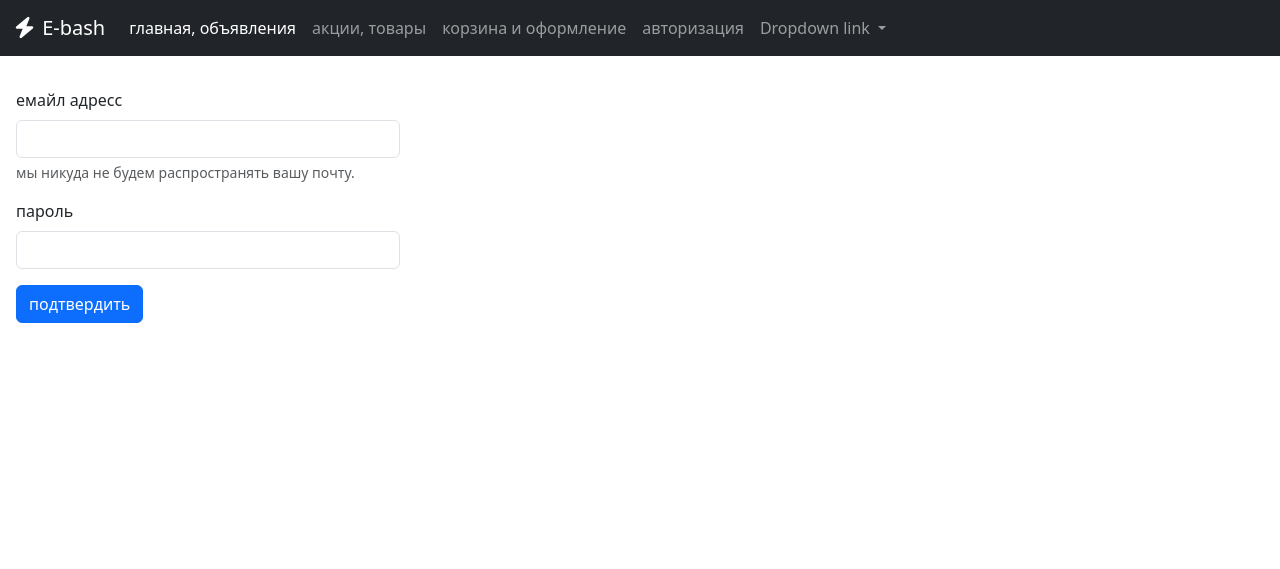
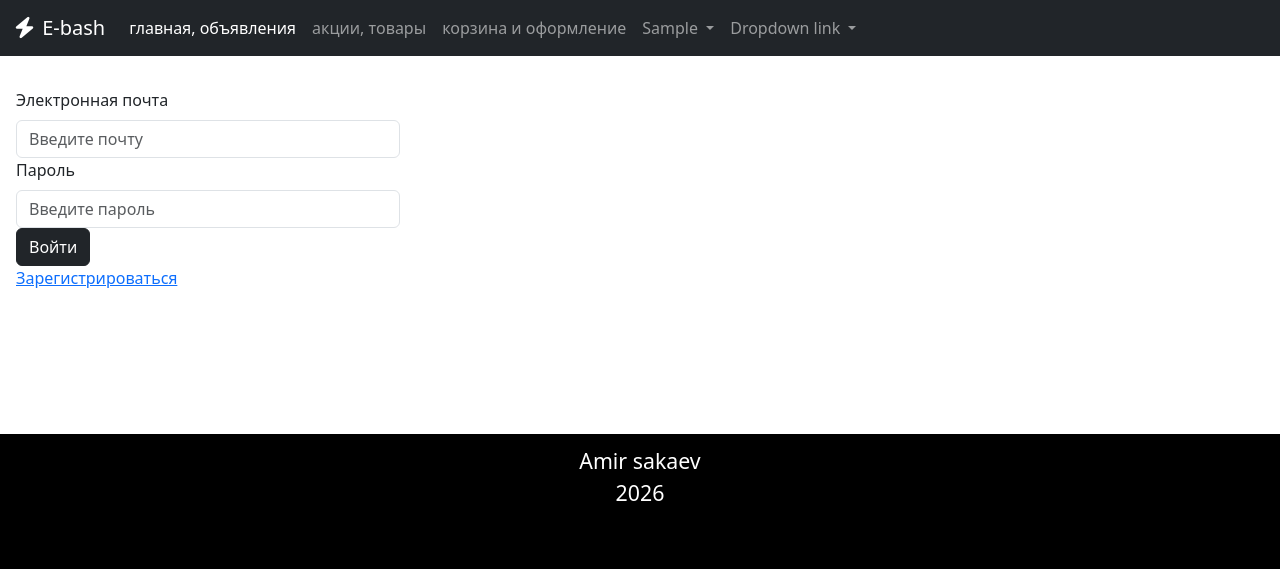
Before and after one commit to systav-del/e-bash, a Django app: template e_bash/e_bash_app/templates/auth.html in a window 1280 px wide. Shown: the top 569 px of the page. Run offline with Django 5.2, Linux system fonts and the light colour scheme; the template is opened without the code that fills it: most values are stand-ins (such as "Sample title", 1, 10 or a date in 2020); some libraries are stand-ins or nearby versions.

Commit message:
табуляция кода и его написание 03.04.26"

```diff
--- a/e_bash/e_bash_app/templates/account.html
+++ b/e_bash/e_bash_app/templates/account.html
@@ -20,7 +20,7 @@
 
          <!--дата рождения-->
         <label for="birthdate" class="form-label reg-label">дата рождения</label>
-        <input type="date" class="form-control" id="birthdate" placeholder="Введите дату рождения" value="{{ birthdate }}">
+        <input type="date" class="form-control" id="birthdate" placeholder="Введите дату рождения" value="{{ birthdate }}" disabled>
         <small id="birthdate-info" class="from-text text-muted">Извините, дату рождения изменить нельзя</small>
         <br>
 
--- a/e_bash/e_bash_app/templates/auth.html
+++ b/e_bash/e_bash_app/templates/auth.html
@@ -1,34 +1,27 @@
+{% extends 'base.html' %}
 {% load static %}
-<!DOCTYPE html>
-<html>
-<head>
-    <meta charset="UTF-8">
-    <meta name="viewport" content="width=device-width, initial-scale=1.0">
-    <title>E-bash market</title>
-    <link rel="stylesheet" href={% static 'css/header.css' %}>
+
+{% block title %}Авторизация – Продукты 24{% endblock %}
+
+{% block css %}
+    <!-- Связывание с CSS файлом -->
     <link rel="stylesheet" href={% static 'css/auth.css' %}>
-    <link href="https://cdn.jsdelivr.net/npm/bootstrap@5.3.8/dist/css/bootstrap.min.css" rel="stylesheet" integrity="sha384-sRIl4kxILFvY47J16cr9ZwB07vP4J8+LH7qKQnuqkuIAvNWLzeN8tE5YBujZqJLB" crossorigin="anonymous">
-    <!-- Font Awesome подключение -->
-    <link rel="stylesheet" href="https://cdnjs.cloudflare.com/ajax/libs/font-awesome/7.0.1/css/all.min.css" integrity="sha512-2SwdPD6INVrV/lHTZbO2nodKhrnDdJK9/kg2XD1r9uGqPo1cUbujc+IYdlYdEErWNu69gVcYgdxlmVmzTWnetw==" crossorigin="anonymous" referrerpolicy="no-referrer" />
-</head>
-<body>
+{% endblock %}
+
+{% block content %}
     {% csrf_token %}
-    <div class="auth">
-        <div class="mb-3">
-            <label for="exampleInputEmail1" class="form-label">емайл адресс</label>
-            <input type="email" class="form-control" id="email" aria-describedby="emailHelp">
-            <div id="emailHelp" class="form-text">мы никуда не будем распространять вашу почту.</div>
+    <main class="auth">
+        <label for="email" class="form-label">Электронная почта</label>
+        <input type="email" class="form-control" id="email" placeholder="Введите почту">
+        <label for="password" class="form-label" id="password-label">Пароль</label>
+        <input type="password" class="form-control" id="password" placeholder="Введите пароль">
+        <input type="button" class="btn btn-dark" id="auth-button" value="Войти">
+        <div class="reg-container">
+            <a href="{% url 'reg' %}" class="reg-link">Зарегистрироваться</a>
         </div>
-        <div class="mb-3">
-            <label for="exampleInputPassword1" class="form-label">пароль</label>
-            <input type="password" class="form-control" id="password">
-        </div>
-        <button type="button" class="btn btn-primary" id="auth-button">подтвердить</button>
-    </div>
+    </main>
+{% endblock %}
 
-    <script src="https://ajax.googleapis.com/ajax/libs/jquery/3.7.1/jquery.min.js"></script>
-    <script src="https://cdn.jsdelivr.net/npm/bootstrap@5.3.8/dist/js/bootstrap.bundle.min.js" integrity="sha384-FKyoEForCGlyvwx9Hj09JcYn3nv7wiPVlz7YYwJrWVcXK/BmnVDxM+D2scQbITxI" crossorigin="anonymous"></script>
-    <script src={% static 'js/nav.js' %}></script>
-    <script src={% static 'js/auth.js' %}></script>
-</body>
-</html>
+{% block js %}
+    <script type="text/javascript" src={% static 'js/auth.js' %}></script>
+{% endblock %}
--- a/e_bash/e_bash_app/templates/particles/navbar.html
+++ b/e_bash/e_bash_app/templates/particles/navbar.html
@@ -1,6 +1,6 @@
 <nav class="navbar navbar-expand-xl navbar-dark bg-dark">
    <div class="container-fluid">
-      <a class="navbar-brand" href="#">
+      <a class="navbar-brand" href="/">
          <i class="fa-solid fa-bolt"></i>
          E-bash
       </a>
@@ -25,9 +25,11 @@
             <li class="nav-item dropdown">
                 <a class="nav-link dropdown-toggle" href="#" role="button" data-bs-toggle="dropdown">
                     {{ first_name }}
+
                 </a>
                 <ul class="dropdown-menu">
-                    <li><a class="dropdown-item" href={% url 'logout' %}>Выйти</a></li>
+                   <li><a class="dropdown-item" id="account-link" href={% url 'account' %}>Профиль</a></li>
+                    <li><a class="dropdown-item" id="logout-link" href={% url 'logout' %}>Выйти</a></li>
                 </ul>
             </li>
             {% else %}
@@ -42,9 +44,15 @@
                     Dropdown link
               </a>
               <ul class="dropdown-menu" aria-labelledby="navbarDropdownMenuLink">
-                <li><a class="dropdown-item" href="#">Action</a></li>
-                <li><a class="dropdown-item" href="#">Another action</a></li>
-                <li><a class="dropdown-item" href="#">Something else here</a></li>
+                <li><a class="dropdown-item" href={%  url 'item' 't-shirt' %}>футболка</a></li>
+                <li><a class="dropdown-item" href={%  url 'item' 'sweater' %}>свитер</a></li>
+                <li><a class="dropdown-item" href={%  url 'item' '' %}></a></li>
+                <li><a class="dropdown-item" href={%  url 'item' '' %}></a></li>
+                <li><a class="dropdown-item" href={%  url 'item' '' %}></a></li>
+                <li><a class="dropdown-item" href={%  url 'item' '' %}></a></li>
+                <li><a class="dropdown-item" href={%  url 'item' '' %}></a></li>
+                <li><a class="dropdown-item" href={%  url 'item' '' %}></a></li>
+
               </ul>
            </li>
         </ul>
--- a/e_bash/e_bash_app/urls.py
+++ b/e_bash/e_bash_app/urls.py
@@ -15,7 +15,7 @@
 
     path('logout/', views.logout_view, name='logout'),
 
-    path('items/<int:id>', views.item_template, name='item'),
+    path('items/<str:clothing_type>', views.item_template, name='item'),
 
     path('items/', views.items_list, name='items_list'),
 
```
Also changed, not shown: e_bash/e_bash_app/models.py (+4 -4 lines), e_bash/e_bash_app/views.py (+9 -7 lines), e_bash/db.sqlite3, 1 other file.
